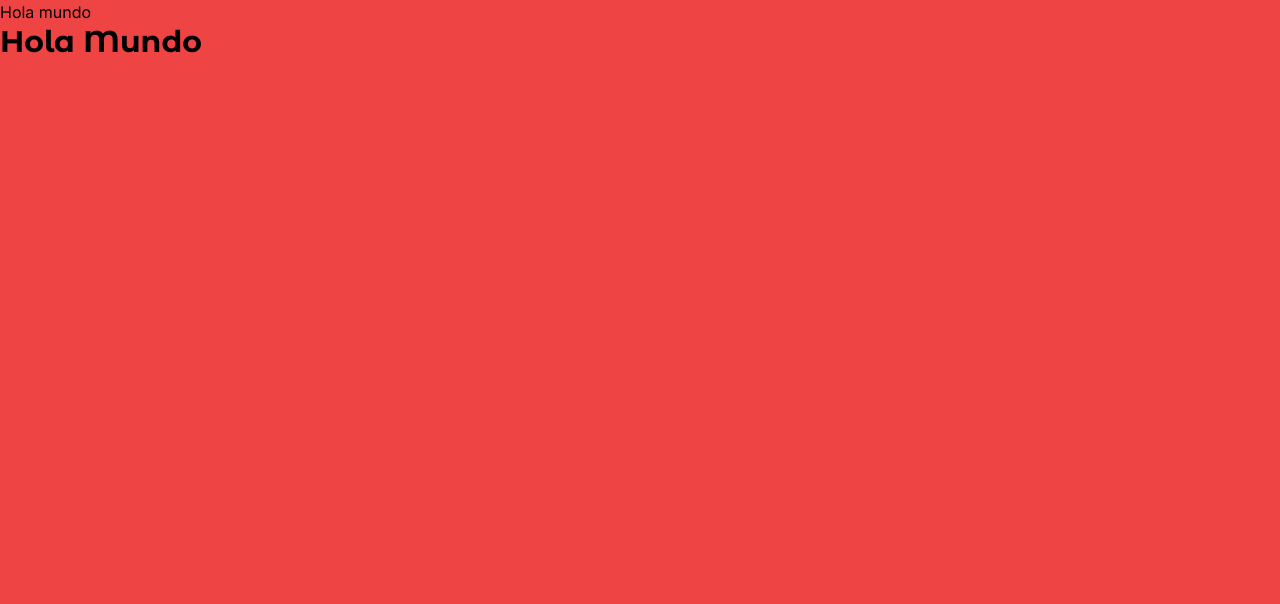
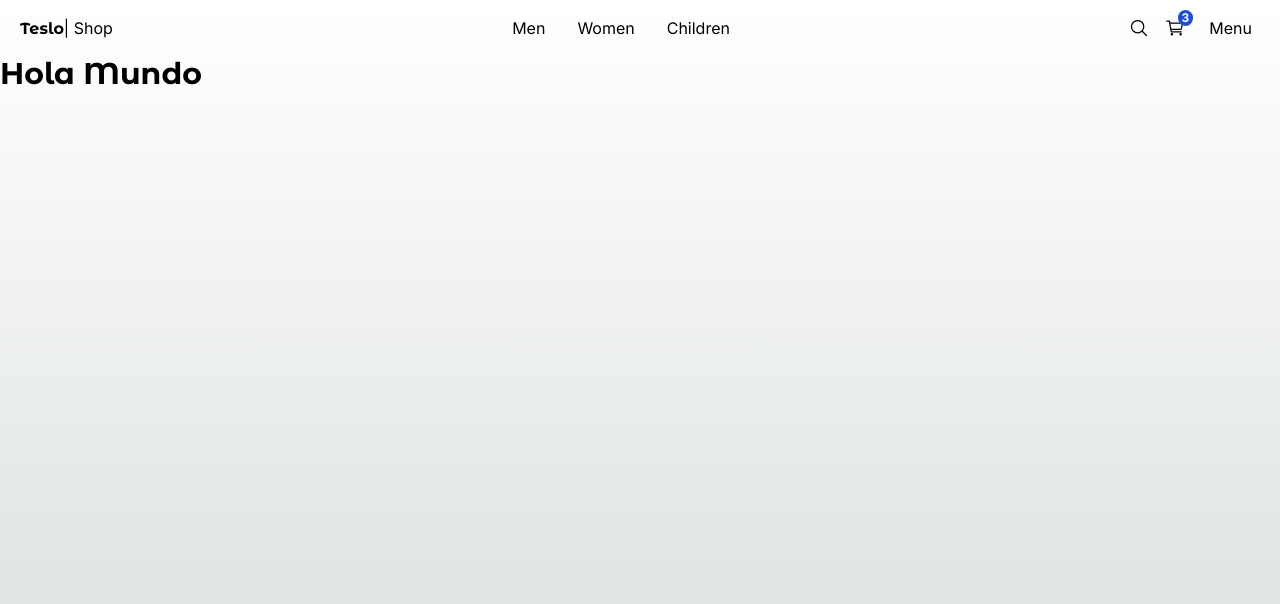
Before and after one commit to VHugoBarnes/teslo-shop-nextjs, a Next.js app: page / in a window 1280 px wide. Shown: the top 604 px of the page. Built offline with nearby package versions, Linux system fonts and the light colour scheme.

Commit message:
TopMenu component and add react-icons

```diff
--- a/src/app/(shop)/layout.tsx
+++ b/src/app/(shop)/layout.tsx
@@ -1,8 +1,10 @@
+import { TopMenu } from "@/components";
 import React from "react";
 
 export default function ShopLayout({ children }: { children: React.ReactNode }) {
   return (
-    <div className="min-h-screen bg-red-500">
+    <div className="min-h-screen">
+      <TopMenu />
       {children}
     </div>
   );
--- a/src/app/(shop)/page.tsx
+++ b/src/app/(shop)/page.tsx
@@ -3,7 +3,6 @@
 export default function Home() {
   return (
     <div className="">
-      <h1>Hola mundo</h1>
       <h1 className={`${titleFont.className} font-bold text-3xl`}>Hola Mundo</h1>
     </div>
   );
--- a/src/components/index.ts
+++ b/src/components/index.ts
@@ -0,0 +1 @@
+export * from "./ui/top-menu/TopMenu";
--- /dev/null
+++ b/src/components/ui/top-menu/TopMenu.tsx
@@ -0,0 +1,49 @@
+import { titleFont } from "@/config/fonts";
+import Link from "next/link";
+import React from "react";
+import { IoSearchOutline, IoCartOutline } from "react-icons/io5";
+
+export function TopMenu() {
+  return (
+    <nav className="flex px-5 justify-between items-center w-full">
+      {/* Logo */}
+      <div>
+        <Link
+          href="/"
+        >
+          <span className={`${titleFont.className} antialiased font-bold`}>Teslo</span>
+          <span>| Shop</span>
+        </Link>
+      </div>
+
+      {/* Center menu */}
+      <div className="hidden md:block">
+        <Link className="m-2 p-2 rounded-md transition-all hover:bg-gray-100" href="/category/men">
+          Men
+        </Link>
+        <Link className="m-2 p-2 rounded-md transition-all hover:bg-gray-100" href="/category/women">
+          Women
+        </Link>
+        <Link className="m-2 p-2 rounded-md transition-all hover:bg-gray-100" href="/category/children">
+          Children
+        </Link>
+      </div>
+
+      {/* Search, Cart, Menu */}
+      <div className="flex items-center space-x-4">
+        <Link href="/search">
+          <IoSearchOutline className="w-5 h-5" />
+        </Link>
+
+        <Link href="/cart" className="relative">
+          <span className="absolute text-xs rounded-full px-1 font-bold -top-2 -right-2 bg-blue-700 text-white">3</span>
+          <IoCartOutline className="w-5 h-5" />
+        </Link>
+
+        <button className="m-2 p-2 rounded-md transition-all hover:bg-gray-100">
+          Menu
+        </button>
+      </div>
+    </nav>
+  );
+};
```
Also changed, not shown: package.json (+5 -4 lines), 1 other file (tests, documents, lock files or other folders).
